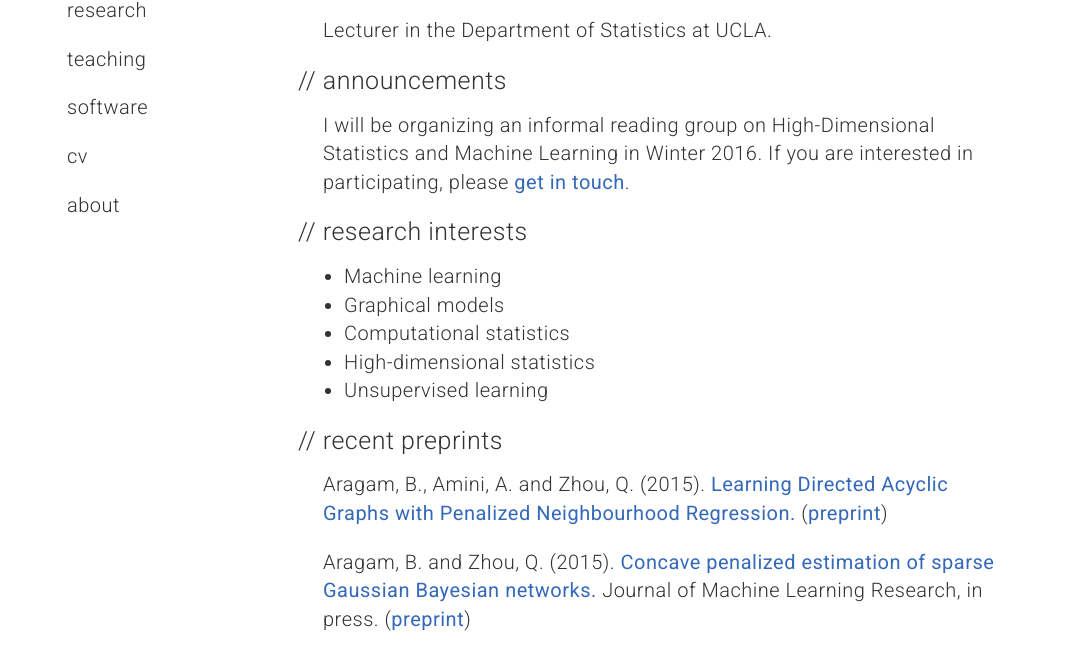
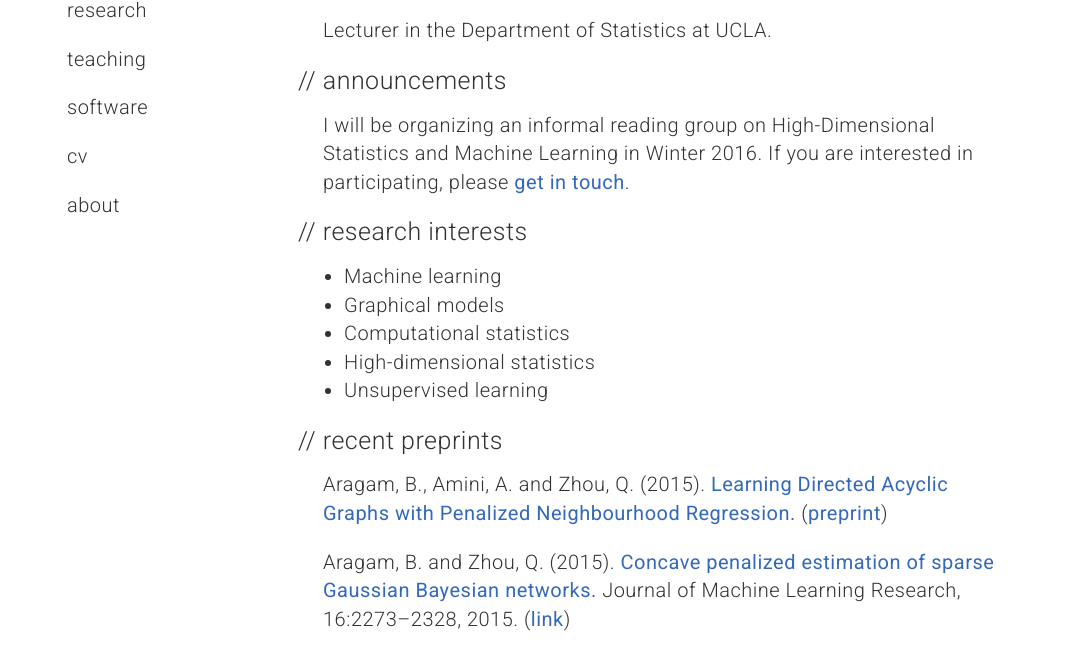
Before and after one commit to itsrainingdata/site, a plain HTML site: page index.html in a window 1280 px wide. Shown: the part 141-801 px from the top of the page, without its empty margins (106-1173 px from the left). Drawn offline with nearby package versions, Linux system fonts and the light colour scheme.

Commit message:
Updated JMLR citations

```diff
--- a/index.html
+++ b/index.html
@@ -155,7 +155,7 @@
 								<div> <!-- BEGIN ENTRY -->
 									<div class="panel-heading" role="tab" id="header-ccdr-intro">
 										<p class="article-ref">
-									        Aragam, B. and Zhou, Q. (2015). <a class="collapsed my-link" data-toggle="collapse" data-parent="#intro-accordion" href="#collapse-ccdr-intro" aria-expanded="false" aria-controls="collapse-ccdr-intro">Concave penalized estimation of sparse Gaussian Bayesian networks.</a> Journal of Machine Learning Research, in press. (<a class="my-link" href="http://arxiv.org/pdf/1401.0852v2.pdf">preprint</a>)
+									        Aragam, B. and Zhou, Q. (2015). <a class="collapsed my-link" data-toggle="collapse" data-parent="#intro-accordion" href="#collapse-ccdr-intro" aria-expanded="false" aria-controls="collapse-ccdr-intro">Concave penalized estimation of sparse Gaussian Bayesian networks.</a> Journal of Machine Learning Research, 16:2273–2328, 2015. (<a class="my-link" href="http://www.jmlr.org/papers/v16/aragam15a.html">link</a>)
 								        </p>
 									</div>
 									<div id="collapse-ccdr-intro" class="panel-collapse collapse" role="tabpanel" aria-labelledby="header-ccdr-intro">
@@ -230,7 +230,7 @@
 								<div> <!-- BEGIN ENTRY -->
 									<div class="panel-heading" role="tab" id="header-ccdr-pubs">
 										<p class="article-ref">
-									        Aragam, B. and Zhou, Q. (2015). <a class="collapsed my-link" data-toggle="collapse" data-parent="#pubs-accordion" href="#collapse-ccdr-pubs" aria-expanded="false" aria-controls="collapse-ccdr-pubs">Concave penalized estimation of sparse Gaussian Bayesian networks.</a> Journal of Machine Learning Research, in press. (<a class="my-link" href="http://arxiv.org/pdf/1401.0852v2.pdf">preprint</a>)
+									        Aragam, B. and Zhou, Q. (2015). <a class="collapsed my-link" data-toggle="collapse" data-parent="#pubs-accordion" href="#collapse-ccdr-pubs" aria-expanded="false" aria-controls="collapse-ccdr-pubs">Concave penalized estimation of sparse Gaussian Bayesian networks.</a> Journal of Machine Learning Research, 16:2273–2328, 2015. (<a class="my-link" href="http://www.jmlr.org/papers/v16/aragam15a.html">link</a>)
 								        </p>
 									</div>
 									<div id="collapse-ccdr-pubs" class="panel-collapse collapse" role="tabpanel" aria-labelledby="header-ccdr-pubs">
```
